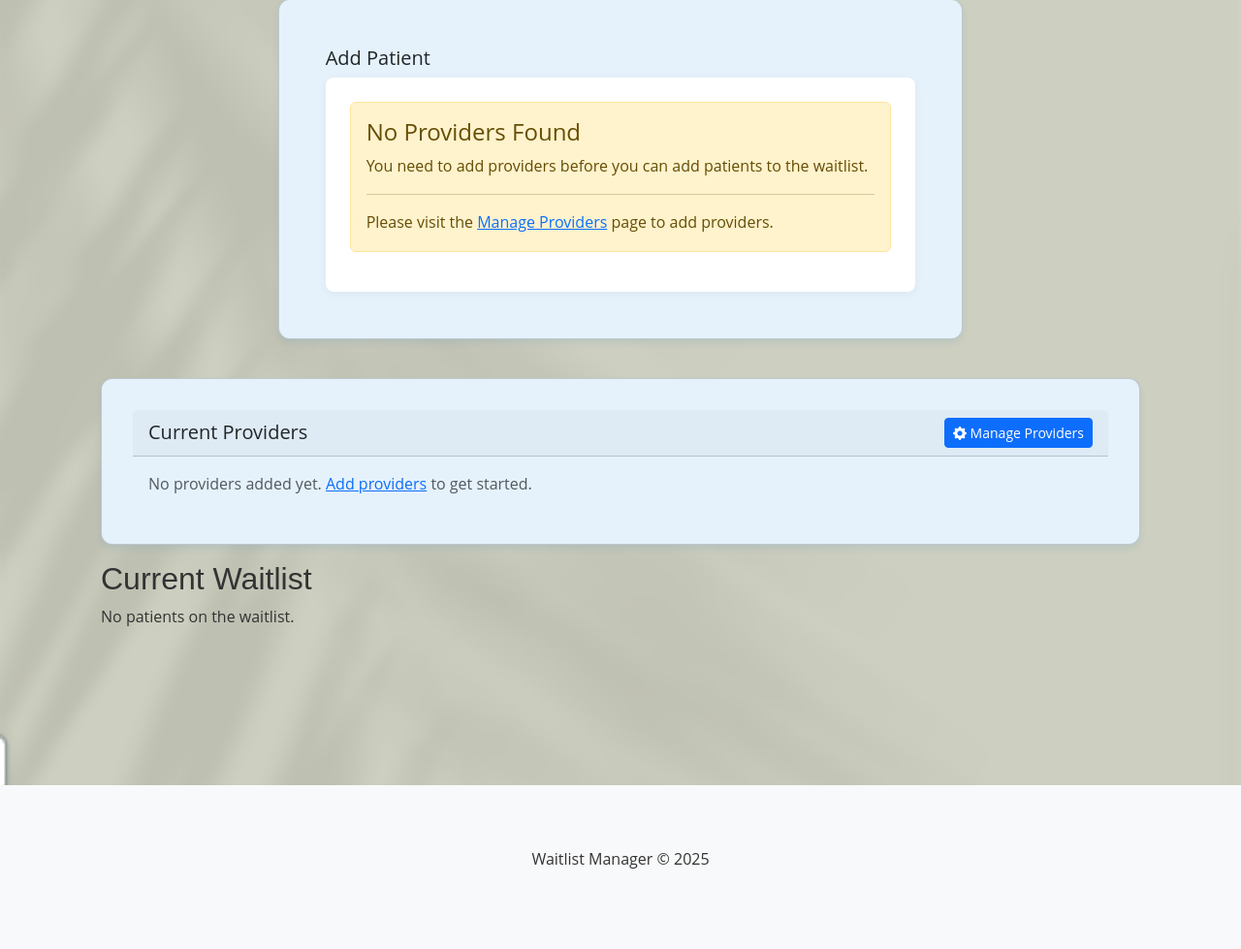
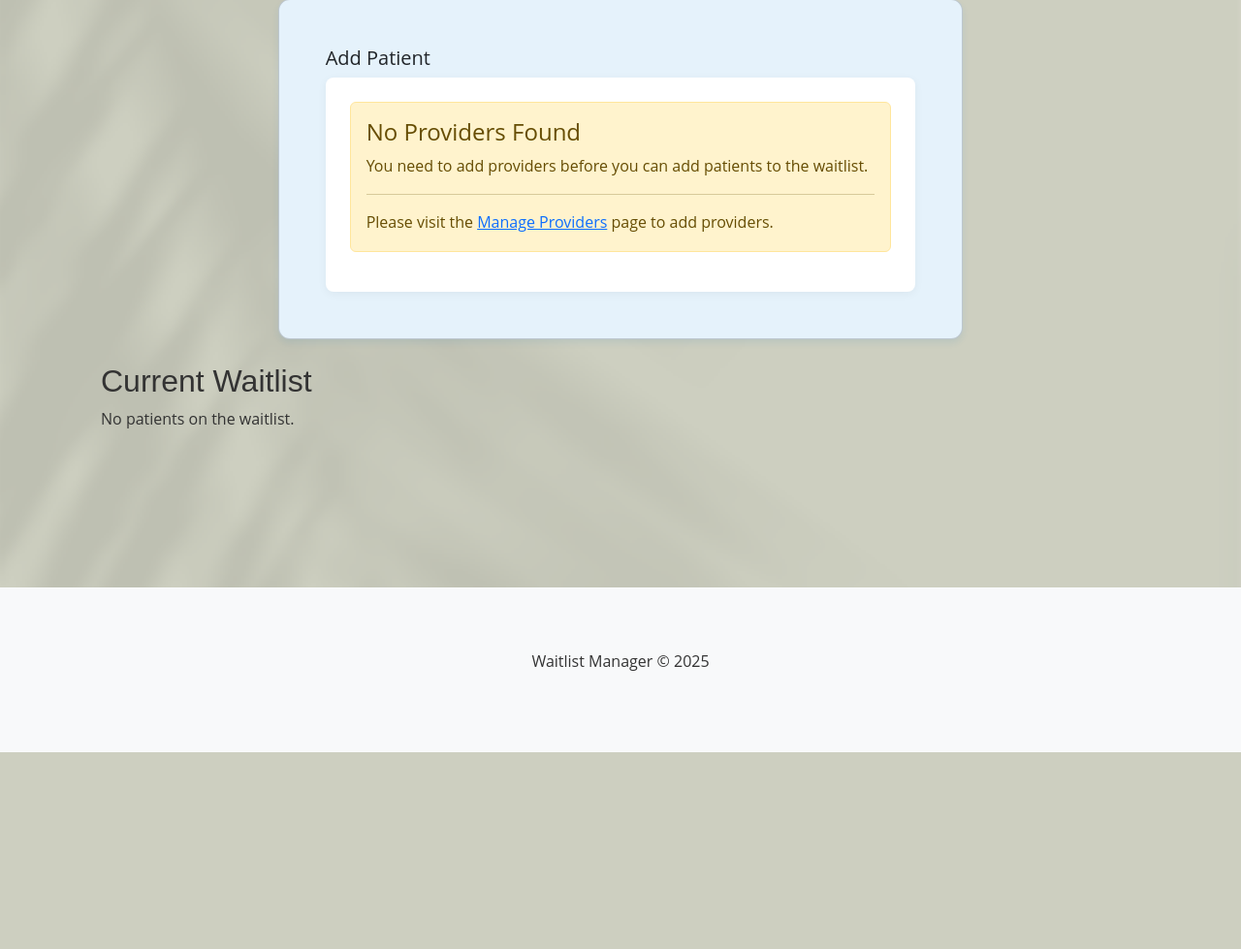
Before and after one commit to s-pecksen/w.ai.tlist, a Flask app: template templates/index.html in a window 1280 px wide. Shown: the part 353-1332 px from the top of the page at 97% size. After the commit the page ends 1129 px from the top, so only its background shows below. Run offline with Flask 3, Linux system fonts and the light colour scheme; the template is opened without the code that fills it, so the values that code supplies are empty.

Commit message:
Removed Providers from main page

```diff
--- a/templates/index.html
+++ b/templates/index.html
@@ -179,35 +179,6 @@
 
         {# REMOVED Add Slot Form Column #}
         {# <div class="col-lg-5 col-md-12"> ... </div> #}
-    </div>
-
-    <div class="row">
-        <div class="col-md-12">
-            <div class="card">
-                <div class="card-header d-flex justify-content-between align-items-center">
-                    <h5 class="mb-0">Current Providers</h5>
-                    <a href="{{ url_for('list_providers') }}" class="btn btn-sm btn-primary">
-                        <i class="bi bi-gear-fill"></i> Manage Providers
-                    </a>
-                </div>
-                <div class="card-body">
-                    {% if providers %}
-                        <div class="row">
-                            {% for provider in providers %}
-                                <div class="col-md-3 col-sm-4 col-6 mb-2">
-                                    <div class="d-flex align-items-center">
-                                        <i class="bi bi-person-badge me-2 text-primary"></i>
-                                        <span>{{ provider.name }}</span>
-                                    </div>
-                                </div>
-                            {% endfor %}
-                        </div>
-                    {% else %}
-                        <p class="text-muted mb-0">No providers added yet. <a href="{{ url_for('list_providers') }}">Add providers</a> to get started.</p>
-                    {% endif %}
-                </div>
-            </div>
-        </div>
     </div>
 
     <div class="row">
```
